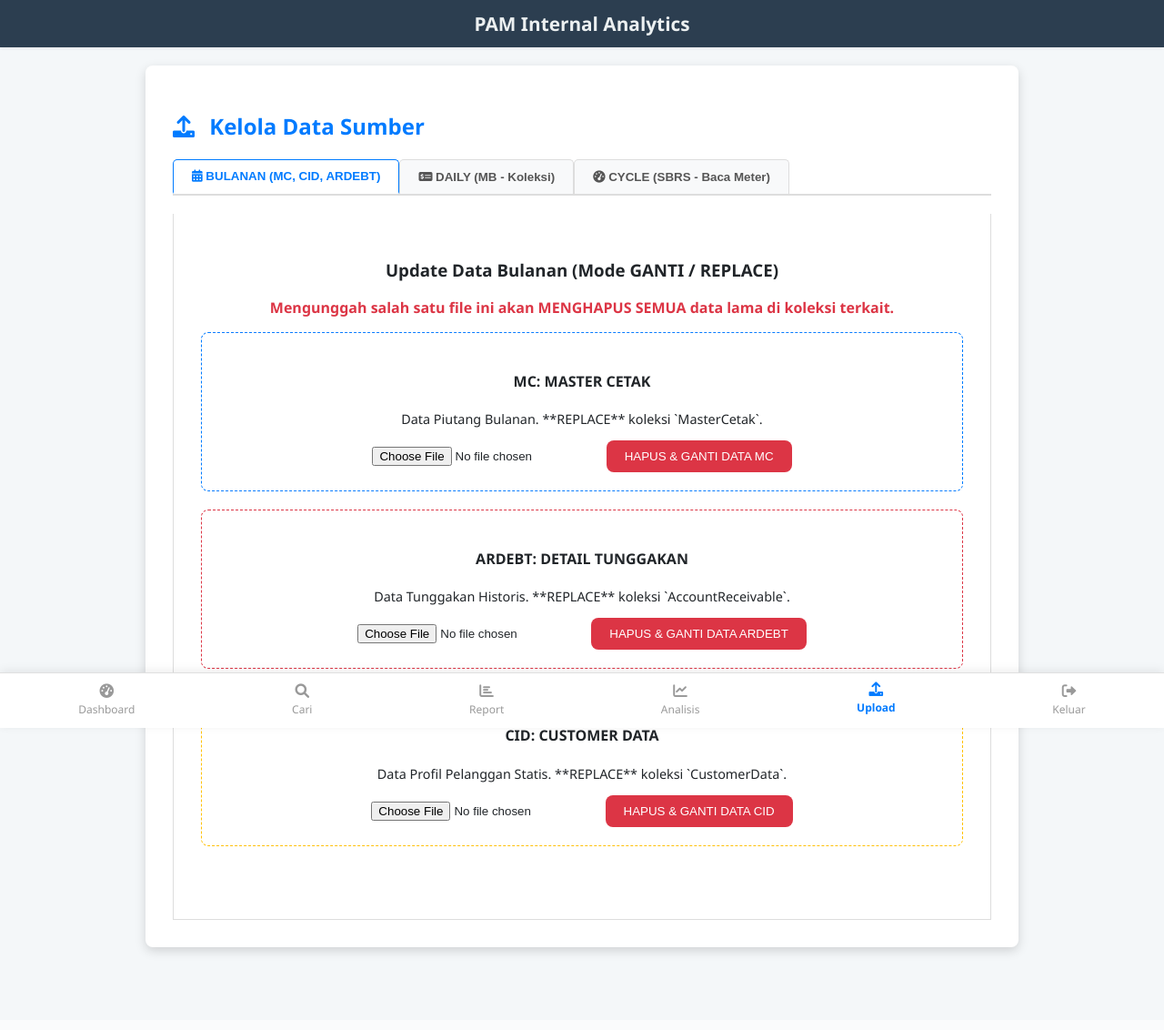
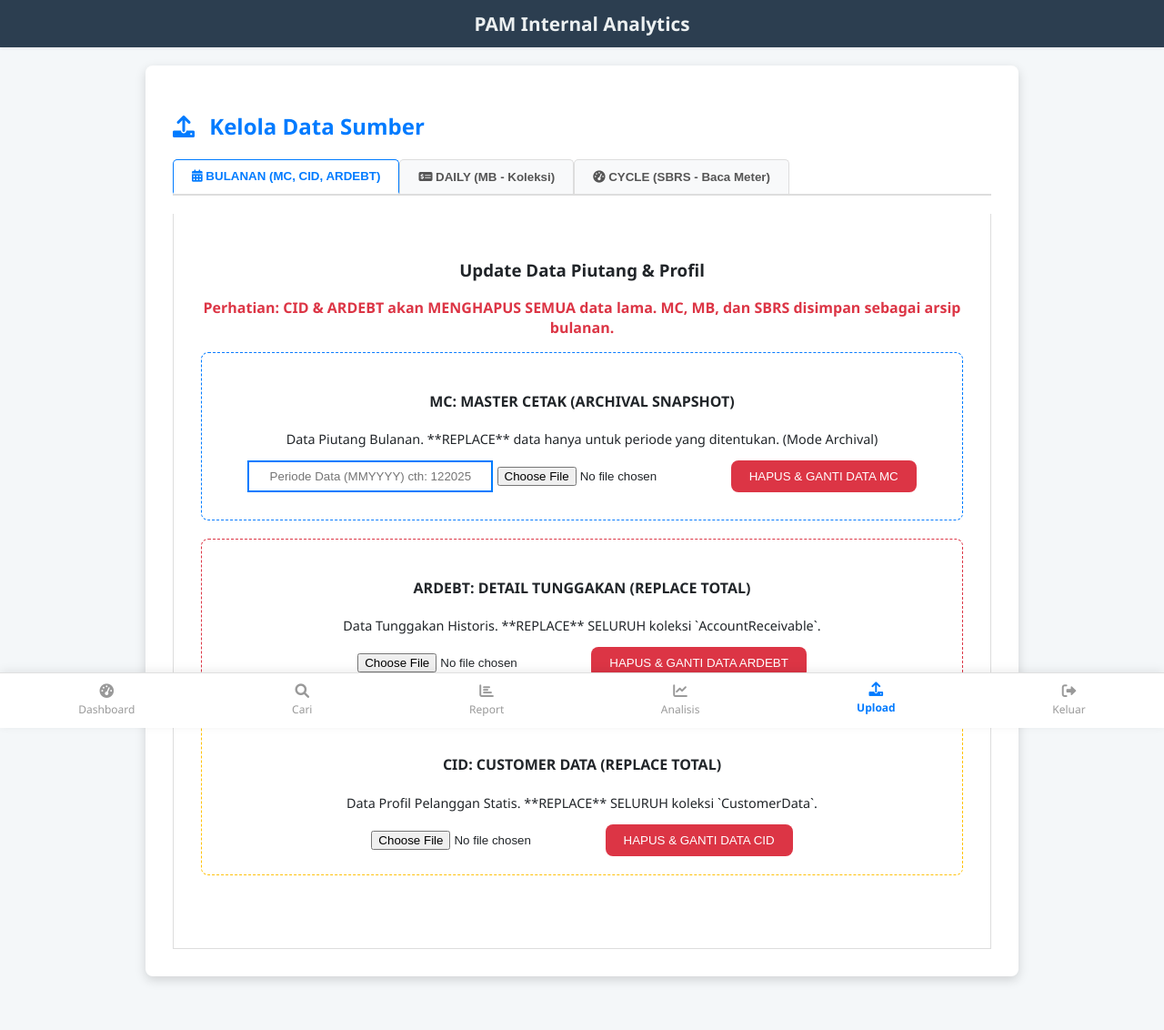
Before and after one commit to krackxor/PAM, a Flask app: page /admin/upload in a window 1280 px wide. Shown: the top 1132 px of the page at 91% size. Before the commit the page ends 1050 px from the top, so only its background shows below. Run offline with Flask 3, Linux system fonts and the light colour scheme; the visitor is signed in with stand-in values (Sample User, id 1); data that the repository does not hold is empty.

Commit message:
Update upload_admin_unified.html

```diff
--- a/templates/upload_admin_unified.html
+++ b/templates/upload_admin_unified.html
@@ -115,7 +115,6 @@
     border: 1px solid #ffeeba;
     padding: 8px;
     text-align: left;
-    white-space: nowrap;
 }
 .anomaly-table th {
     background-color: #ffecb3;
@@ -165,13 +164,21 @@
 
     <div id="content-monthly" class="tab-content">
         <div class="upload-section">
-            <h3>Update Data Bulanan (Mode GANTI / REPLACE)</h3>
-            <p style="font-weight: bold; color: #dc3545; text-align: center;">Mengunggah salah satu file ini akan MENGHAPUS SEMUA data lama di koleksi terkait.</p>
+            <h3>Update Data Piutang & Profil</h3>
+            <p style="font-weight: bold; color: #dc3545; text-align: center;">Perhatian: CID & ARDEBT akan MENGHAPUS SEMUA data lama. MC, MB, dan SBRS disimpan sebagai arsip bulanan.</p>
 
             <div class="monthly-group" style="border-color: #007bff;">
-                <h4>MC: MASTER CETAK</h4>
-                <p>Data Piutang Bulanan. **REPLACE** koleksi `MasterCetak`.</p>
+                <h4>MC: MASTER CETAK (ARCHIVAL SNAPSHOT)</h4>
+                <p>Data Piutang Bulanan. **REPLACE** data hanya untuk periode yang ditentukan. (Mode Archival)</p>
                 <form id="uploadFormMC" action="{{ url_for('upload_mc_data') }}" method="POST" enctype="multipart/form-data">
+                    <input
+                        type="text"
+                        name="data_month_year"
+                        placeholder="Periode Data (MMYYYY) cth: 122025"
+                        required
+                        pattern="\d{6}"
+                        style="padding: 8px; margin-bottom: 10px; width: 250px; text-align: center; border: 2px solid #007bff;"
+                    >
                     <input type="file" id="csvFileMC" name="file" accept=".csv, .xlsx, .xls" required>
                     <button type="submit" class="btn-upload-replace">HAPUS & GANTI DATA MC</button>
                 </form>
@@ -179,8 +186,8 @@
             </div>
 
             <div class="monthly-group" style="border-color: #dc3545;">
-                <h4>ARDEBT: DETAIL TUNGGAKAN</h4>
-                <p>Data Tunggakan Historis. **REPLACE** koleksi `AccountReceivable`.</p>
+                <h4>ARDEBT: DETAIL TUNGGAKAN (REPLACE TOTAL)</h4>
+                <p>Data Tunggakan Historis. **REPLACE** SELURUH koleksi `AccountReceivable`.</p>
                 <form id="uploadFormARDEBT" action="{{ url_for('upload_ardebt_data') }}" method="POST" enctype="multipart/form-data">
                     <input type="file" id="csvFileARDEBT" name="file" accept=".csv, .xlsx, .xls" required>
                     <button type="submit" class="btn-upload-replace">HAPUS & GANTI DATA ARDEBT</button>
@@ -189,8 +196,8 @@
             </div>
 
             <div class="monthly-group" style="border-color: #ffc107;">
-                <h4>CID: CUSTOMER DATA</h4>
-                <p>Data Profil Pelanggan Statis. **REPLACE** koleksi `CustomerData`.</p>
+                <h4>CID: CUSTOMER DATA (REPLACE TOTAL)</h4>
+                <p>Data Profil Pelanggan Statis. **REPLACE** SELURUH koleksi `CustomerData`.</p>
                 <form id="uploadFormCID" action="{{ url_for('upload_cid_data') }}" method="POST" enctype="multipart/form-data">
                     <input type="file" id="csvFileCID" name="file" accept=".csv, .xlsx, .xls" required>
                     <button type="submit" class="btn-upload-replace">HAPUS & GANTI DATA CID</button>
@@ -202,25 +209,39 @@
 
     <div id="content-daily" class="tab-content" style="display: none;">
         <div class="upload-section" style="border: 1px dashed var(--secondary-color); text-align: center;">
-            <h3>MB: MASTER BAYAR (UPDATE HARIAN)</h3>
-            <p style="font-weight: bold; color: var(--secondary-color);">MENAMBAHKAN data transaksi pembayaran baru (APPEND).</p>
-            <p style="font-size: 0.9em; color: #666;">Kunci unik: NOTAGIHAN, TGL_BAYAR, NOMINAL. Duplikasi diabaikan.</p>
+            <h3>MB: MASTER BAYAR (ARCHIVAL SNAPSHOT)</h3>
+            <p style="font-weight: bold; color: var(--secondary-color);">MENYIMPAN data transaksi pembayaran sebagai arsip bulanan.</p>
             <form id="uploadFormMB" action="{{ url_for('upload_mb_data') }}" method="POST" enctype="multipart/form-data">
+                 <input
+                    type="text"
+                    name="data_month_year"
+                    placeholder="Periode Data (MMYYYY) cth: 122025"
+                    required
+                    pattern="\d{6}"
+                    style="padding: 8px; margin-bottom: 10px; width: 250px; text-align: center; border: 2px solid var(--secondary-color);"
+                >
                 <input type="file" id="csvFileMB" name="file" accept=".csv, .xlsx, .xls" required>
-                <button type="submit" class="btn-upload-append">TAMBAH DATA MB</button>
+                <button type="submit" class="btn-upload-append">HAPUS & GANTI DATA MB</button>
             </form>
             <div id="uploadStatusMB"></div>
         </div>
     </div>
 
     <div id="content-cycle" class="tab-content" style="display: none;">
-        <div class="upload-section" style="border: 1px dashed var(--secondary-color); text-align: center;">
-            <h3>SBRS: RIWAYAT BACA METER (UPDATE HARIAN)</h3>
-            <p style="font-weight: bold; color: var(--secondary-color);">MENAMBAHKAN riwayat baca meter baru (APPEND).</p>
-            <p style="font-size: 0.9em; color: #666;">Kunci unik: CMR_ACCOUNT, CMR_RD_DATE. Duplikasi diabaikan.</p>
+        <div class="upload-section" style="border: 1px dashed #17a2b8; text-align: center;">
+            <h3>SBRS: RIWAYAT BACA METER (ARCHIVAL SNAPSHOT)</h3>
+            <p style="font-weight: bold; color: #17a2b8;">MENYIMPAN riwayat baca meter sebagai arsip bulanan.</p>
             <form id="uploadFormSBRS" action="{{ url_for('upload_sbrs_data') }}" method="POST" enctype="multipart/form-data">
+                <input
+                    type="text"
+                    name="data_month_year"
+                    placeholder="Periode Data (MMYYYY) cth: 122025"
+                    required
+                    pattern="\d{6}"
+                    style="padding: 8px; margin-bottom: 10px; width: 250px; text-align: center; border: 2px solid #17a2b8;"
+                >
                 <input type="file" id="csvFileSBRS" name="file" accept=".csv, .xlsx, .xls" required>
-                <button type="submit" class="btn-upload-append">TAMBAH DATA SBRS</button>
+                <button type="submit" class="btn-upload-append">HAPUS & GANTI DATA SBRS</button>
             </form>
             <div id="uploadStatusSBRS"></div>
         </div>
@@ -325,12 +346,19 @@
             // Formatting angka dengan pemisah ribuan
             const formatNumber = (num) => (num || 0).toLocaleString('id-ID');
 
-            if (summary.type === 'REPLACE') {
+            if (summary.type === 'REPLACE_MONTHLY' || summary.type === 'REPLACE') {
                 detailRows = `
                     <div class="summary-item"><strong>Total Baris File:</strong> ${formatNumber(summary.total_rows)}</div>
                     <div class="summary-item status-replace"><strong>Baris Diganti:</strong> ${formatNumber(summary.replaced_count)}</div>
                 `;
+                if (summary.type === 'REPLACE_MONTHLY') {
+                    detailRows += `<div class="summary-item status-info"><strong>Mode:</strong> Archival Snapshot (Ganti Periode)</div>`;
+                } else {
+                    detailRows += `<div class="summary-item status-replace"><strong>Mode:</strong> REPLACE TOTAL</div>`;
+                }
+
             } else if (summary.type === 'APPEND') {
+                // Logika APPEND di app.py sudah dihapus/diganti, tapi jika dikembalikan:
                 detailRows = `
                     <div class="summary-item"><strong>Total Baris File:</strong> ${formatNumber(summary.total_rows)}</div>
                     <div class="summary-item status-success"><strong>Baris Baru Ditambahkan:</strong> ${formatNumber(summary.inserted_count)}</div>
@@ -400,8 +428,8 @@
 
         formMB.addEventListener('submit', (e) => handleUpload(e, formMB, statusMB, 'var(--secondary-color)'));
 
-        // SBRS (CYCLE) menggunakan logic warna yang sama dengan APPEND (green)
-        formSBRS.addEventListener('submit', (e) => handleUpload(e, formSBRS, statusSBRS, 'var(--secondary-color)'));
+        // SBRS (CYCLE)
+        formSBRS.addEventListener('submit', (e) => handleUpload(e, formSBRS, statusSBRS, '#17a2b8'));
 
 
         // Tampilkan tab Monthly saat pertama kali dimuat
```
